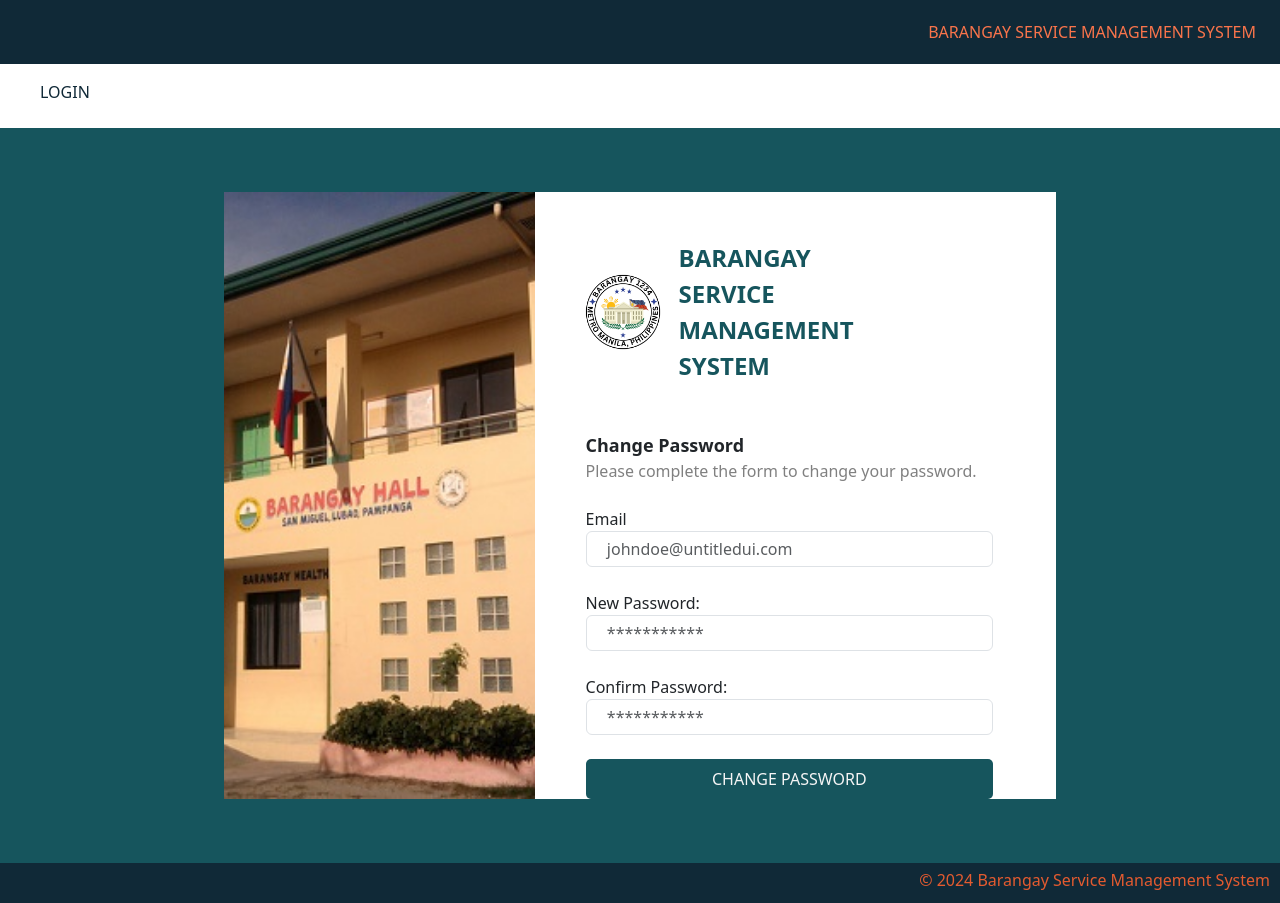
After one commit to shaynalene/centralized-management-system, a PHP site: page /Ticketing-System/pages/forgot-password.php in a window 1280 px wide. The commit adds this page. Run offline with PHP 8.4, Linux system fonts and the light colour scheme.

Commit message:
updated account validation

```diff
--- a/pages/account-login.html
+++ b/pages/account-login.html
@@ -1,9 +1,3 @@
-<!--
-    TO DO:
-    1. fix barangay logo and title css (account-style.css is in css folder)
-    2. make the header and footer fixed/sticky
--->
-
 <!DOCTYPE html>
 <html lang="en">
   <head>
--- /dev/null
+++ b/pages/forgot-password.php
@@ -0,0 +1,174 @@
+<?php
+include '../php/server.php';
+if(isset($_POST['change'])){
+    //store the data in variables
+    $email = $_POST['email'];
+    $new = $_POST['newPassword'];
+    $confirm = $_POST['confirmPassword'];
+
+    $stmt = $conn->prepare("SELECT * FROM accounts_list WHERE email=?");
+    $stmt->bind_param("s", $email);
+    $stmt->execute();
+    $result = $stmt->get_result();
+
+    if ($result->num_rows === 1) {
+        $row = $result->fetch_assoc();
+        $firstname = $row["firstname"];
+        $lastname = $row["lastname"];
+        $name = $firstname . ' ' . $lastname;
+
+        if($new == $confirm){
+            //change the password
+            $new_password = password_hash($new, PASSWORD_BCRYPT);
+            $stmt = $conn->prepare("UPDATE accounts_list SET password = ? WHERE email = ?");
+            $stmt->bind_param("ss", $new_password, $email);
+            $stmt->execute();
+
+            //send the forgot password email
+            include "../php/generate-email.php";
+            try {
+            // Server settings
+            $mail->SMTPDebug = 0;
+            $mail->isSMTP();
+            $mail->Host       = 'smtp.gmail.com';
+            $mail->SMTPAuth   = true;
+            $mail->Username   = 'bus.ticketing.system.co@gmail.com';
+            $mail->Password   = 'obiy hpfs bkhy achs';
+            $mail->SMTPSecure = 'tls';
+            $mail->Port       = 587;
+
+            // EMAIL DETAILS
+            $mail->setFrom('barangay.service.management@gmail.com', 'Barangay Service Management');
+            $mail->addAddress($email, $name);     // Add a recipient
+
+            // EMAIL CONTENTS
+            $mail->isHTML(true);
+            $mail->Subject = 'Password Changed Successfully';
+            $mail->Body    = 'Hi, ' . $name . '! ' . '<br>' . '<br>' . 'We noticed that you have recently changed your account password.' . '<br>' . 'If this change was not made by you, please reply to this email for further assistance.'. '<br>' .'Thank you';
+            $mail->send();
+            }
+            catch (Exception $e) {}
+            echo '  <script>
+                        alert("Password Changed Succcessfully");
+                        window.location = "../pages/account-login.html";
+                    </script>';
+        }
+        else{
+            echo '  <script>
+                        alert("Passwords do not match");
+                    </script>';
+        }
+    }
+    else{
+        echo '  <script>
+                        alert("Account not found");
+                        window.location = "../pages/account-login.html";
+                    </script>';
+    }
+
+}
+?>
+
+<!DOCTYPE html>
+<html lang="en">
+  <head>
+    <meta charset="UTF-8" />
+    <meta name="viewport" content="width=device-width, initial-scale=1.0" />
+    <title>Barangay Service Management System</title>
+
+    <link
+      rel="shortcut icon"
+      type="image/jpg"
+      href="..\src\barangay-logo.png"
+    />
+    <style>
+      @import url("https://fonts.googleapis.com/css2?family=Lato:ital,wght@0,100;0,300;0,400;0,700;0,900;1,100;1,300;1,400;1,700;1,900&display=swap");
+    </style>
+
+    <link
+      rel="stylesheet"
+      href="	https://cdn.jsdelivr.net/npm/bootstrap@5.3.3/dist/css/bootstrap.min.css"
+    />
+    <link rel="stylesheet" href="../css/account-style.css" />
+    <script src="https://cdn.jsdelivr.net/npm/bootstrap@5.3.3/dist/js/bootstrap.bundle.min.js"></script>
+    <title>Document</title>
+  </head>
+  <body>
+    <!-- div -->
+    <div class="first-div">
+      <p class="title1">BARANGAY SERVICE MANAGEMENT SYSTEM</p>
+    </div>
+
+    <!-- div -->
+    <div class="second-div">
+      <p class="title2">LOGIN</p>
+      <p class="title1"></p>
+    </div>
+
+    <!-- container div for image and login form-->
+    <div class="container">
+      <!-- image div -->
+      <div class="image">
+        <img src="../src/barangay_bg.jpg" />
+      </div>
+      <!-- end of image div -->
+
+      <!-- login form -->
+      <div class="login-div">
+        <!-- service title -->
+        <div class="service d-flex align-items-center p-5">
+          <!-- barangay logo -->
+          <img src="../src/barangay-logo.png" />
+          <p class="login-title">BARANGAY SERVICE MANAGEMENT SYSTEM</p>
+        </div>
+
+        <p class="login-text1">Change Password</p>
+        <p class="login-text2 mb-4">
+          Please complete the form to change your password.
+        </p>
+
+        <div class="login-form">
+          <form action="" method="post">
+
+            <label for="email">Email</label><br />
+            <input
+              class="form-control"
+              type="email"
+              name="email"
+              placeholder="  johndoe@untitledui.com  "
+              autocomplete="off"
+            /><br />
+
+            <label for="newPassword">New Password: </label><br />
+            <input
+              class="form-control"
+              type="password"
+              name="newPassword"
+              placeholder="  ***********  "
+              autocomplete="off"
+            /><br />
+
+            <label for="confirmPassword">Confirm Password: </label><br />
+            <input
+              class="form-control"
+              type="password"
+              name="confirmPassword"
+              placeholder="  ***********  "
+            /><br />
+
+            <button class="login-button p-2" name="change" type="submit">
+              CHANGE PASSWORD
+            </button>
+          </form>
+        </div>
+      </div>
+      <!-- end of login form -->
+    </div>
+    <!-- end of container div -->
+
+    <!-- footer div -->
+    <div class="footer">
+      <p class="footer-text">© 2024 Barangay Service Management System</p>
+    </div>
+  </body>
+</html>
--- a/php/account-login.php
+++ b/php/account-login.php
@@ -86,7 +86,7 @@ if (isset($_POST['forgot'])){
         $email = $row["email"];
         $firstname = $row["firstname"];
         $lastname = $row["lastname"];
-        $name = $firstname;
+        $name = $firstname . ' ' . $lastname;
 
 
         //send the forgot password email
@@ -103,13 +103,13 @@ if (isset($_POST['forgot'])){
         $mail->Port       = 587;
 
         // EMAIL DETAILS
-        $mail->setFrom('bus.ticketing.system.co@gmail.com', 'Bus Ticketing System Co');
+        $mail->setFrom('barangay.service.management@gmail.com', 'Barangay Service Management');
         $mail->addAddress($email, $name);     // Add a recipient
 
         // EMAIL CONTENTS
         $mail->isHTML(true);
         $mail->Subject = 'Forgot Password';
-        $mail->Body    = 'Hi, ' . $firstname . " " . $lastname . '! ' . '<br>' . '<br>' . 'To change your password, click the link below: ' . '<br>' . 'http://localhost/Ticketing-System/pages/forgot-password.php';
+        $mail->Body    = 'Hi, ' . $name . '! ' . '<br>' . '<br>' . 'To change your password, click the link below: ' . '<br>' . 'http://localhost/Centralized-Service-System/pages/forgot-password.php';
         $mail->send();
         }
         catch (Exception $e) {}
```
Also changed, not shown: pages/accounts-list.php (+16 -9 lines), php/account-password.php (+27 -2 lines), php/account-register.php (+8 -0 lines), php/account-update.php (+14 -0 lines).
